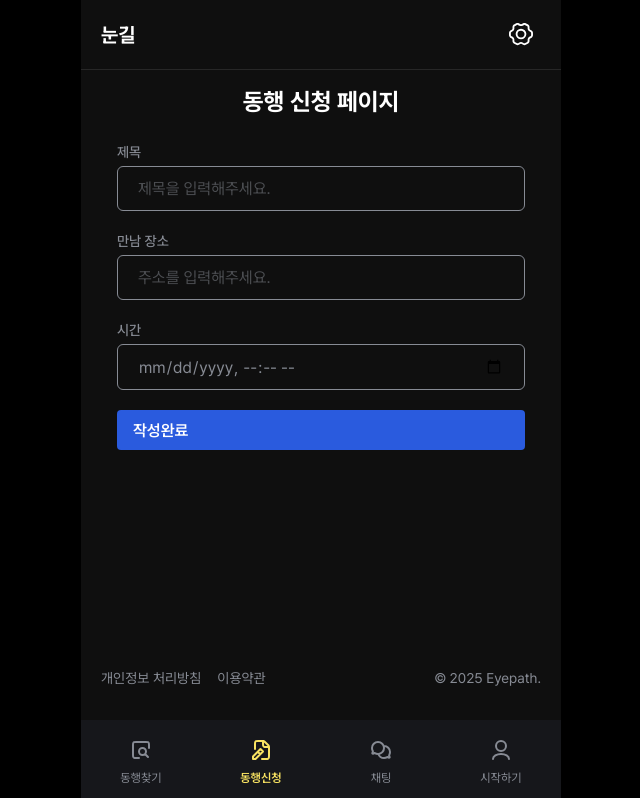
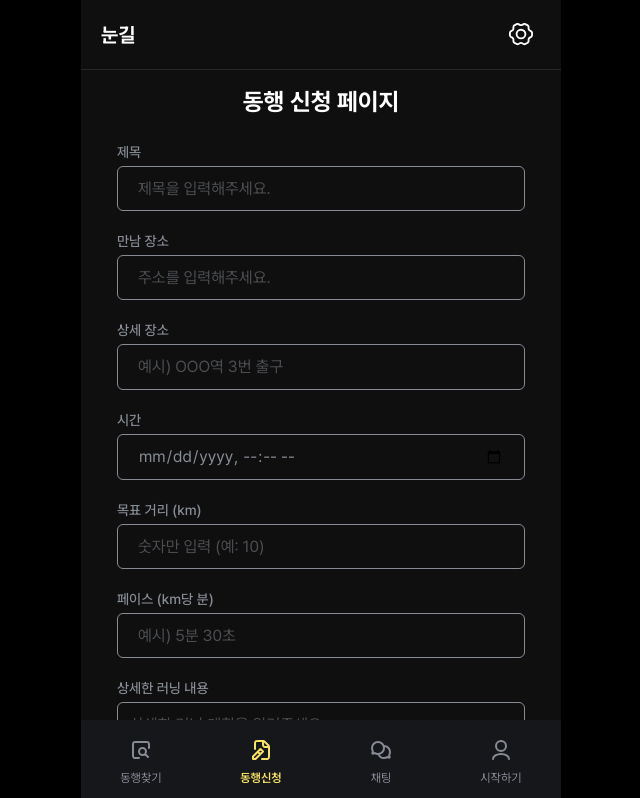
Before and after one commit to FRONTENDBOOTCAMP-14th/Final-Project-Team-6, a Next.js app: page /post/write in a window 1280 px wide. Shown: the top 798 px of the page, without its empty margins (319-959 px from the left). Built offline with nearby package versions, Linux system fonts and the light colour scheme.

Commit message:
[feat] : write 페이지 상세입력 필드 추가

```diff
--- a/src/app/post/write/page.tsx
+++ b/src/app/post/write/page.tsx
@@ -22,13 +22,53 @@ export default function PostWritePage() {
           required
         />
         <Input
+          label="상세 장소"
+          name="meeting_detail_place"
+          type="text"
+          placeholder="예시) OOO역 3번 출구"
+          required
+        />
+        <Input
           label="시간"
           name="meeting_time"
           type="datetime-local"
           required
         />
+        <Input
+          label="목표 거리 (km)"
+          name="goal_km"
+          type="number"
+          placeholder="숫자만 입력 (예: 10)"
+          required
+        />
+        <Input
+          label="페이스 (km당 분)"
+          name="pace"
+          type="text"
+          placeholder="예시) 5분 30초"
+          required
+        />
 
-        <Button type="submit">작성완료</Button>
+        <div>
+          <label
+            htmlFor="description"
+            className="block text-sm font-medium mb-[4px] text-[var(--color-site-gray)]"
+          >
+            상세한 러닝 내용
+          </label>
+          <textarea
+            id="description"
+            name="description"
+            rows={5}
+            placeholder="상세한 러닝 계획을 알려주세요."
+            required
+            className="focus:outline-none w-full bg-transparent border border-[var(--color-site-gray)] focus:border-[var(--color-site-white)] rounded-md p-[12px] text-[var(--color-site-gray)]"
+          />
+        </div>
+
+        <Button type="submit" fullWidth>
+          작성완료
+        </Button>
       </form>
     </main>
   );
```
